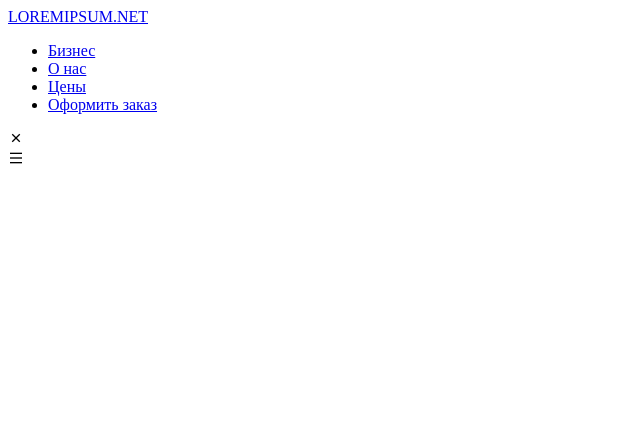
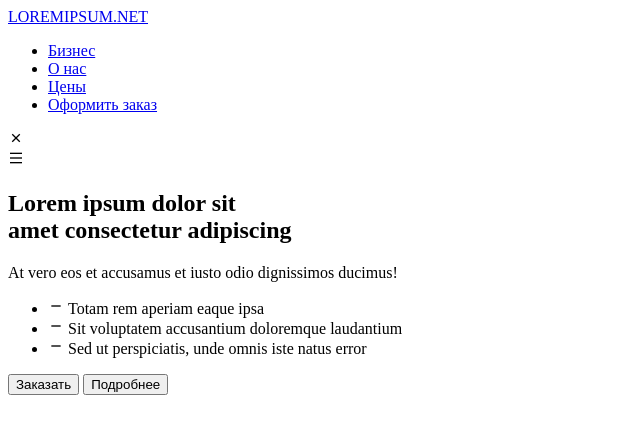
Before and after one commit to thunderheina/softnsk_test, a plain HTML site: page index.html in a window 1280 px wide. Shown: the whole page, without its empty margins (0-640 px from the left). Drawn offline with nearby package versions, Linux system fonts and the light colour scheme.

Commit message:
home section

```diff
--- a/index.html
+++ b/index.html
@@ -53,7 +53,37 @@
 	<!-- ===== MAIN ===== -->
 	<main id="main">
 		<!-- ===== HOME ===== -->
-		<section class="home"></section>
+		<section class="home">
+			<div class="home__container container">
+				<div class="home__data">
+					<h1 class="home__title"><span class="accent-text">Lorem ipsum</span> dolor sit <br> amet
+						consectetur <span class="accent-text">adipiscing</span></h1>
+
+					<div class="home__description">
+						<p class="home__caption">At vero eos et accusamus et iusto odio dignissimos ducimus!</p>
+						<ul class="home__list">
+							<li class="home__item">
+								<i class="ri-subtract-line home__icon"></i>
+								Totam rem aperiam eaque ipsa
+							</li>
+							<li class="home__item">
+								<i class="ri-subtract-line home__icon"></i>
+								Sit voluptatem accusantium doloremque laudantium
+							</li>
+							<li class="home__item">
+								<i class="ri-subtract-line home__icon"></i>
+								Sed ut perspiciatis, unde omnis iste natus error
+							</li>
+						</ul>
+					</div>
+
+					<div class="home__btns">
+						<button class="button button-active">Заказать</button>
+						<button class="button button-passive">Подробнее</button>
+					</div>
+				</div>
+			</div>
+		</section>
 
 		<!-- ===== ORDER ===== -->
 		<section class="order" id="order"></section>
```
